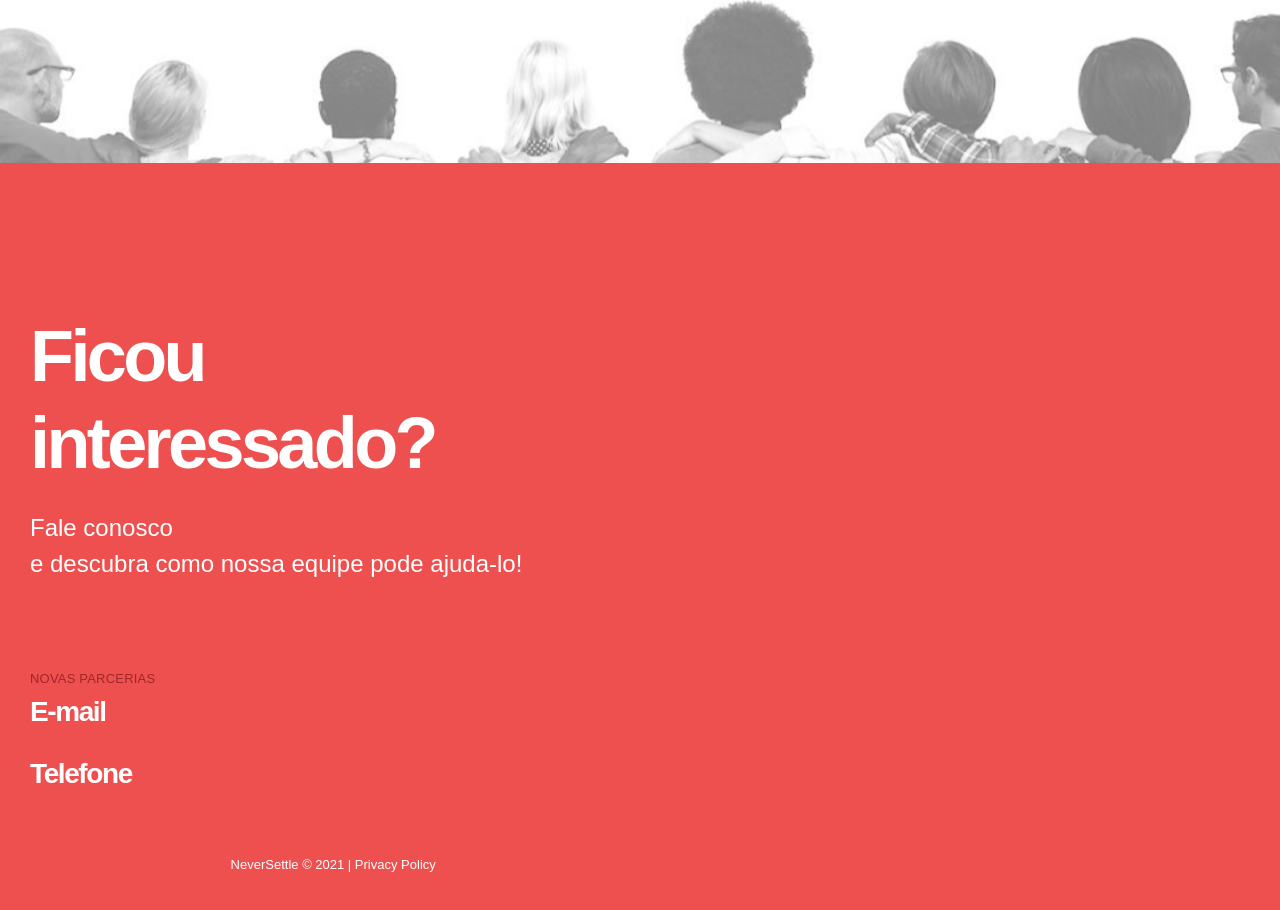
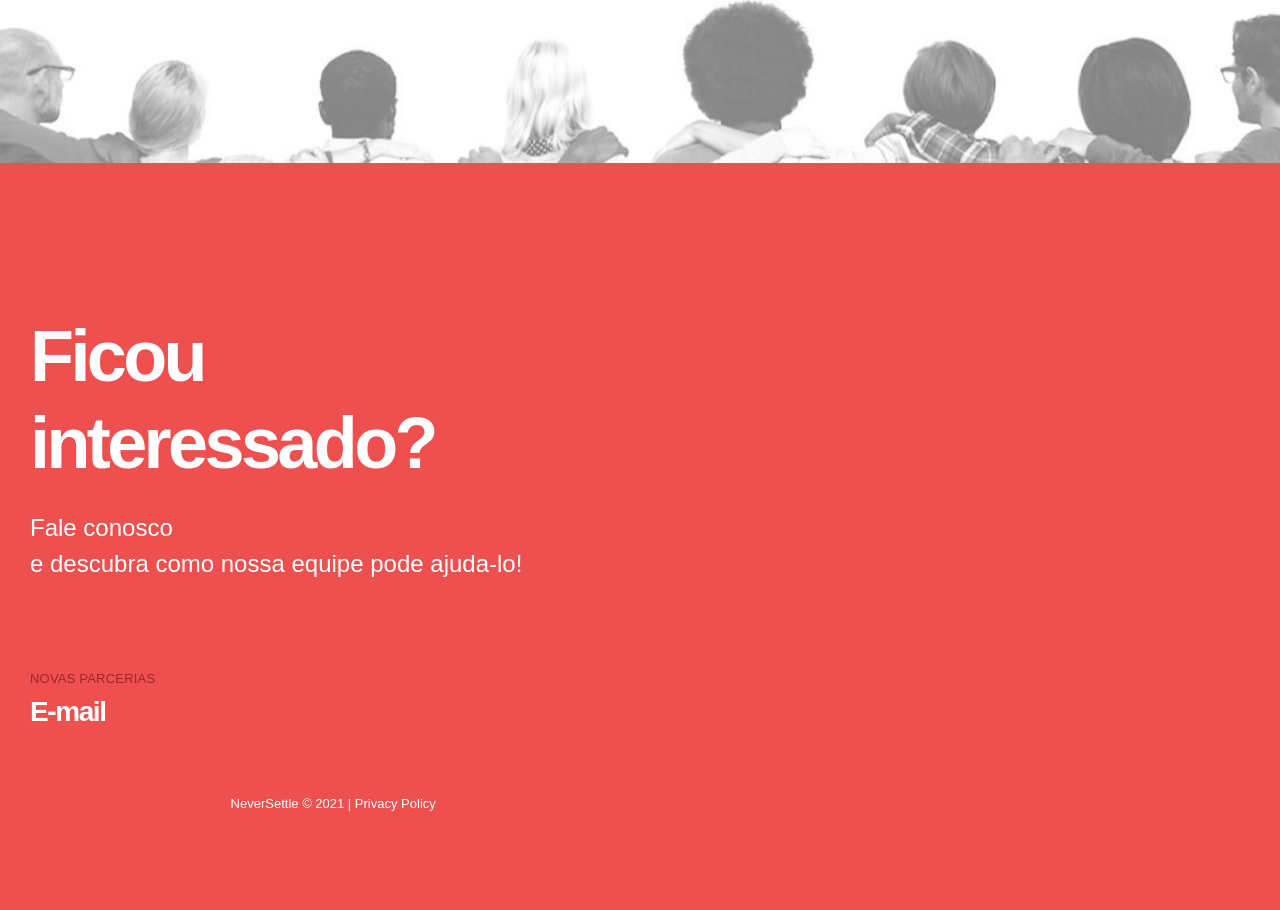
Before and after one commit to neversettletk/github.io, a plain HTML site: page index.html in a window 1280 px wide. Shown: the part 10024-10934 px from the top of the page. After the commit the page ends 10901 px from the top, so only its background shows below. Drawn offline with nearby package versions, Linux system fonts and the light colour scheme; a small style sheet from the web is missing; a web font is replaced by a local one.

Commit message:
Update index.html

```diff
--- a/index.html
+++ b/index.html
@@ -176,7 +176,7 @@
 					       <div class="contact__side contact__side--right links--accent">
                   <h3 class="contact-footer__subtitle wm p s13 allcaps">Novas Parcerias</h3>
                   <p class="h s28 wb mt0"><a href="mailto:neversettletk@gmail.com">E-mail</a></p>
-				  <p class="h s28 wb mt0"><a href="tel:(11)96578-0535">Telefone</a></p>
+
                </div>
 
 
```
